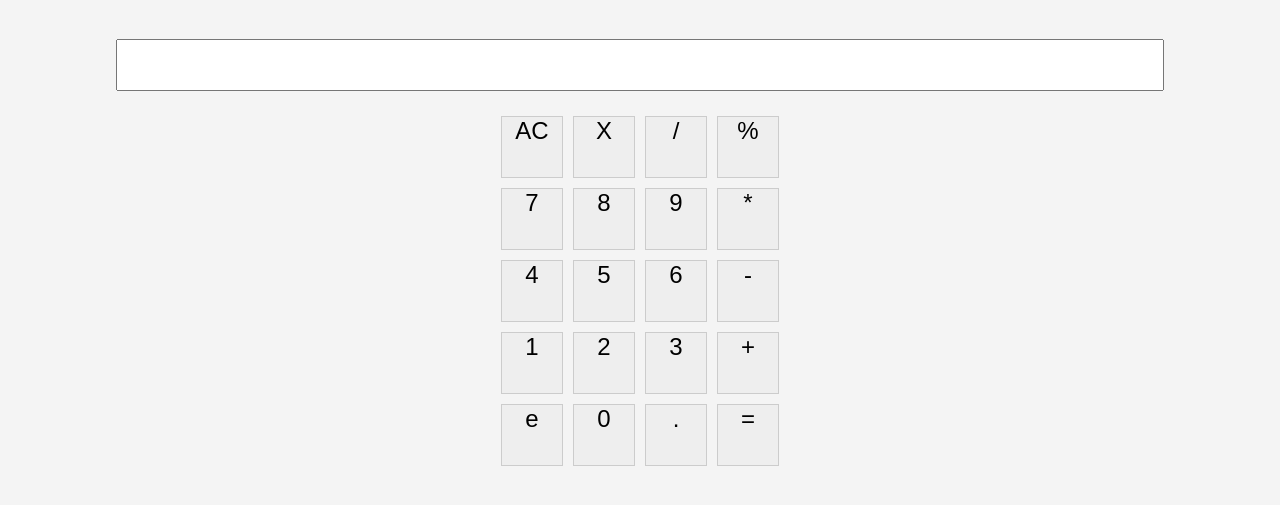
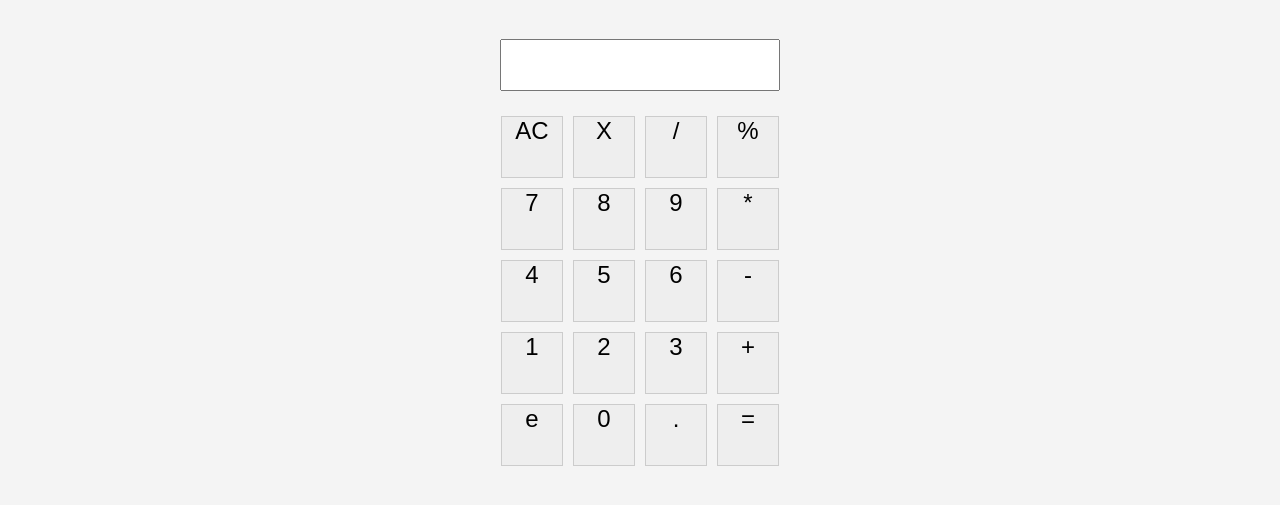
Before and after one commit to vivek-2102/Calculator-App, a plain HTML site: page index.html in a window 1280 px wide. Shown: the part 61-566 px from the top of the page. Drawn offline with Linux system fonts and the light colour scheme.

Commit message:
more styles

```diff
--- a/style.css
+++ b/style.css
@@ -1,4 +1,4 @@
-body {
+ body {
     font-family: 'Arial', sans-serif;
     background-color: #f4f4f4;
     text-align: center;
@@ -11,7 +11,7 @@ h1 {
 }
 
 #inp {
-    width: 80%;
+    width: 20%;
     padding: 10px;
     font-size: 1.5em;
     margin: 20px 0;
@@ -41,5 +41,3 @@ h1 {
 .btn:hover {
     background-color: #ddd;
 }
-
-/* Add more styling as needed */
```
